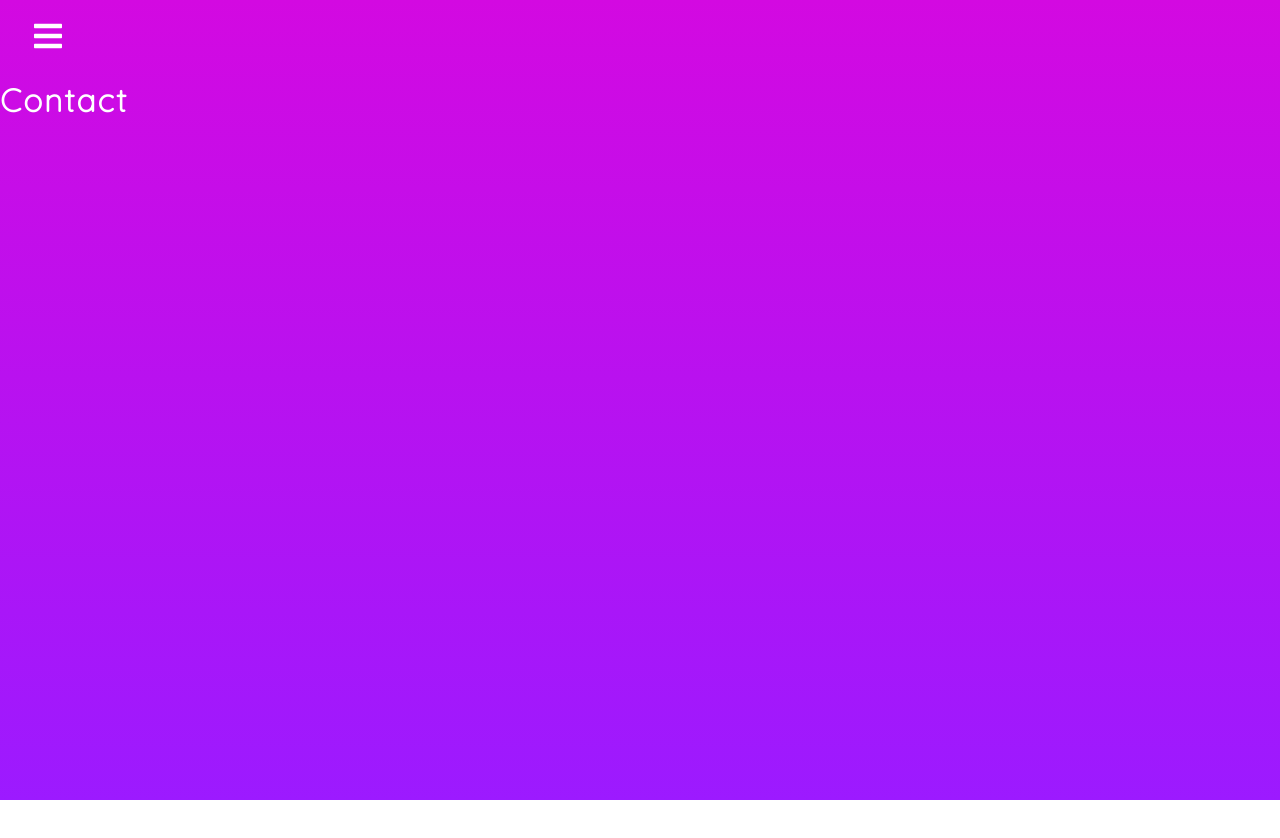
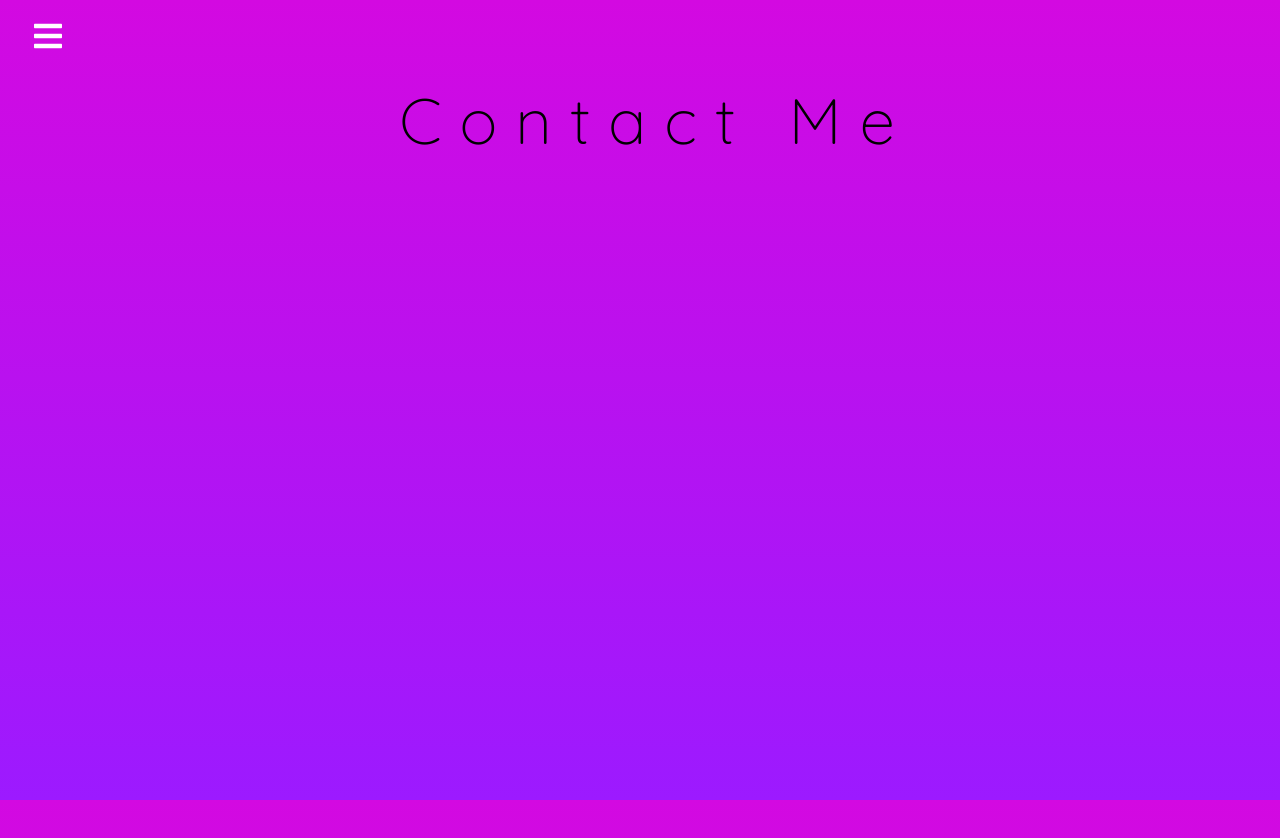
Before and after one commit to jatinrastogi/Portfolio-website, a React (Create React App) app: page /contact in a window 1280 px wide. Shown: the top 838 px of the page. Before the commit the page ends 800 px from the top, so only its background shows below. Built offline with nearby package versions, Linux system fonts and the light colour scheme.

Commit message:
added github links

```diff
--- a/src/Components/Card.js
+++ b/src/Components/Card.js
@@ -15,11 +15,11 @@ const Card = ({img,link,title,line}) => {
                 </p>
 
             <div className="card-icon">
-            <Link to={link}>
+            <a href={link} target="_blank">
                 <button>
                     <FaIcons.FaGithub size={50} color="black"/>
                 </button>
-            </Link>
+            </a>
             </div>
             </div>
         </div>
--- a/src/Components/Contact.js
+++ b/src/Components/Contact.js
@@ -1,9 +1,38 @@
 import React from 'react'
+import {motion} from 'framer-motion'
+const Contact = () => {
+    const line = "Contact Me";
+    const sentence = {
+        hidden: {opacity:1},
+        visible : {
+            opacity:1,
+            transition: {
+                delay:0.5,
+                staggerChildren:0.2,
+            },
+        },
+    }
+    const letter = {
+        hidden : { opacity:0,y:50},
+        visible : {
+            opacity:1,
+            y:0,
+        },
 
-const Contact = () => {
+    }
     return (
-        <div>
-            <h1>Contact</h1>
+        <div className="education">
+            <motion.header variants={sentence} initial="hidden" animate="visible">
+            {
+                    line.split("").map((char,index) => {
+                        return (
+                            <motion.span key={char + "-" + index} variants={letter}>
+                                {char}
+                            </motion.span>
+                        )
+                    })
+                }
+            </motion.header>
         </div>
     )
 }
```
